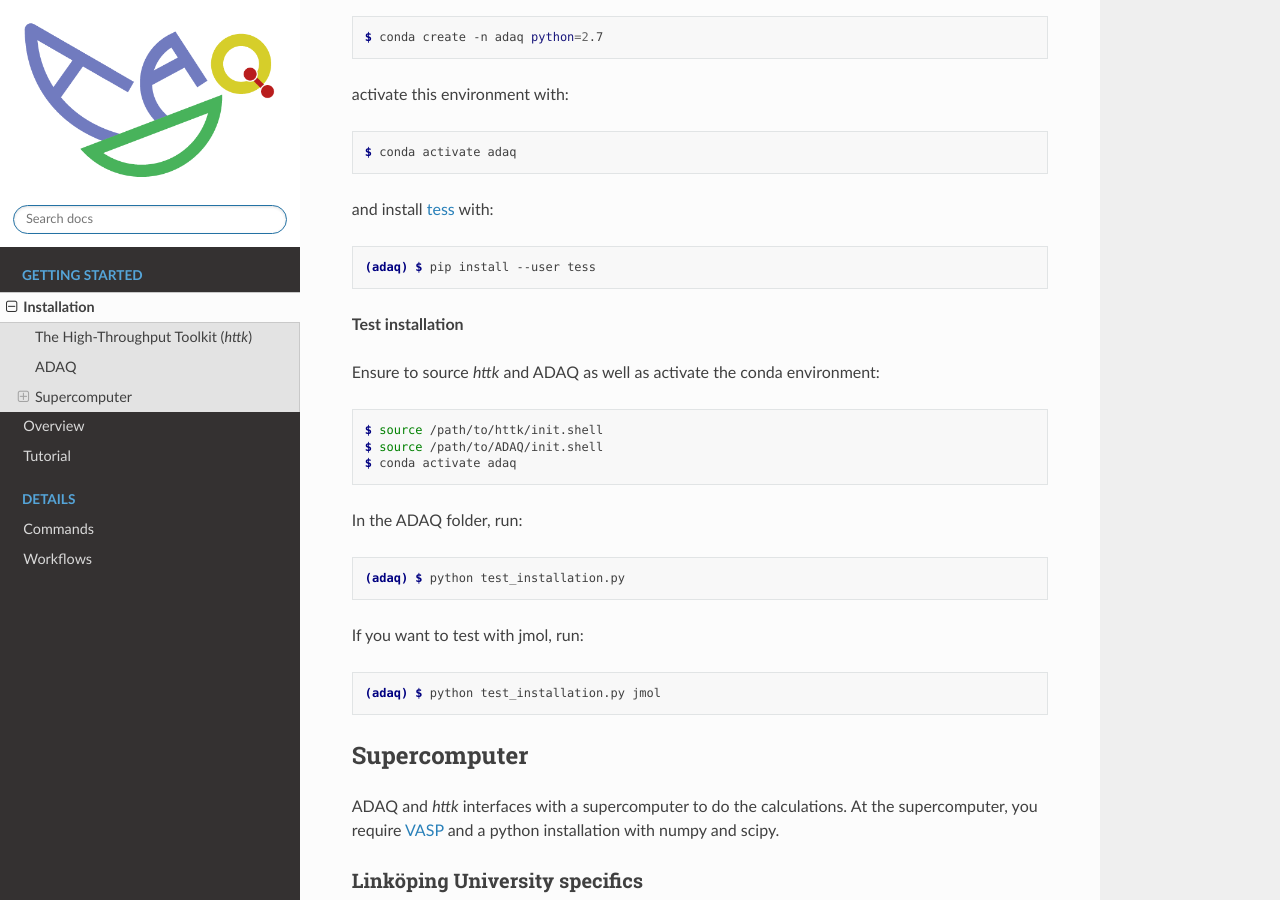
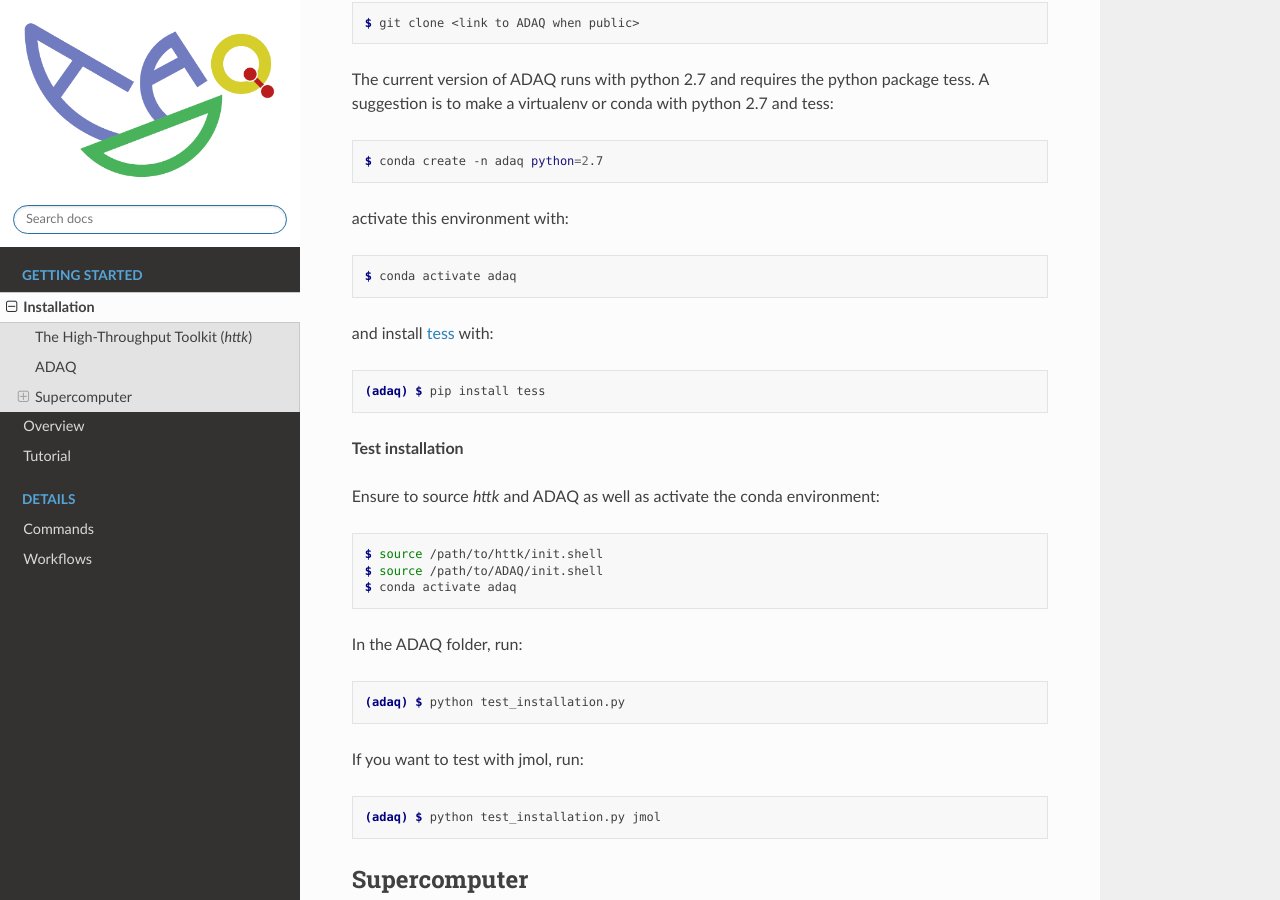
Before and after one commit to j-euler/adaq-doc, a Sphinx documentation site: the page built from docs/source/installation.rst, in a window 1280 px wide and 900 px high, scrolled down 1415 px. Built offline with Sphinx 7.4.7 and the Read the Docs theme 2.0.0, drawn with Linux system fonts in a browser that asks for light colours.

Commit message:
updated pip command

```diff
--- a/docs/source/installation.rst
+++ b/docs/source/installation.rst
@@ -83,7 +86,7 @@
 
 .. code-block:: console
 
-   (adaq) $ pip install --user tess
+   (adaq) $ pip install tess
 
 .. _tess: https://github.com/wackywendell/tess
 
```
Also changed, not shown: other parts of docs/source/installation.rst (+3 -0 lines).
